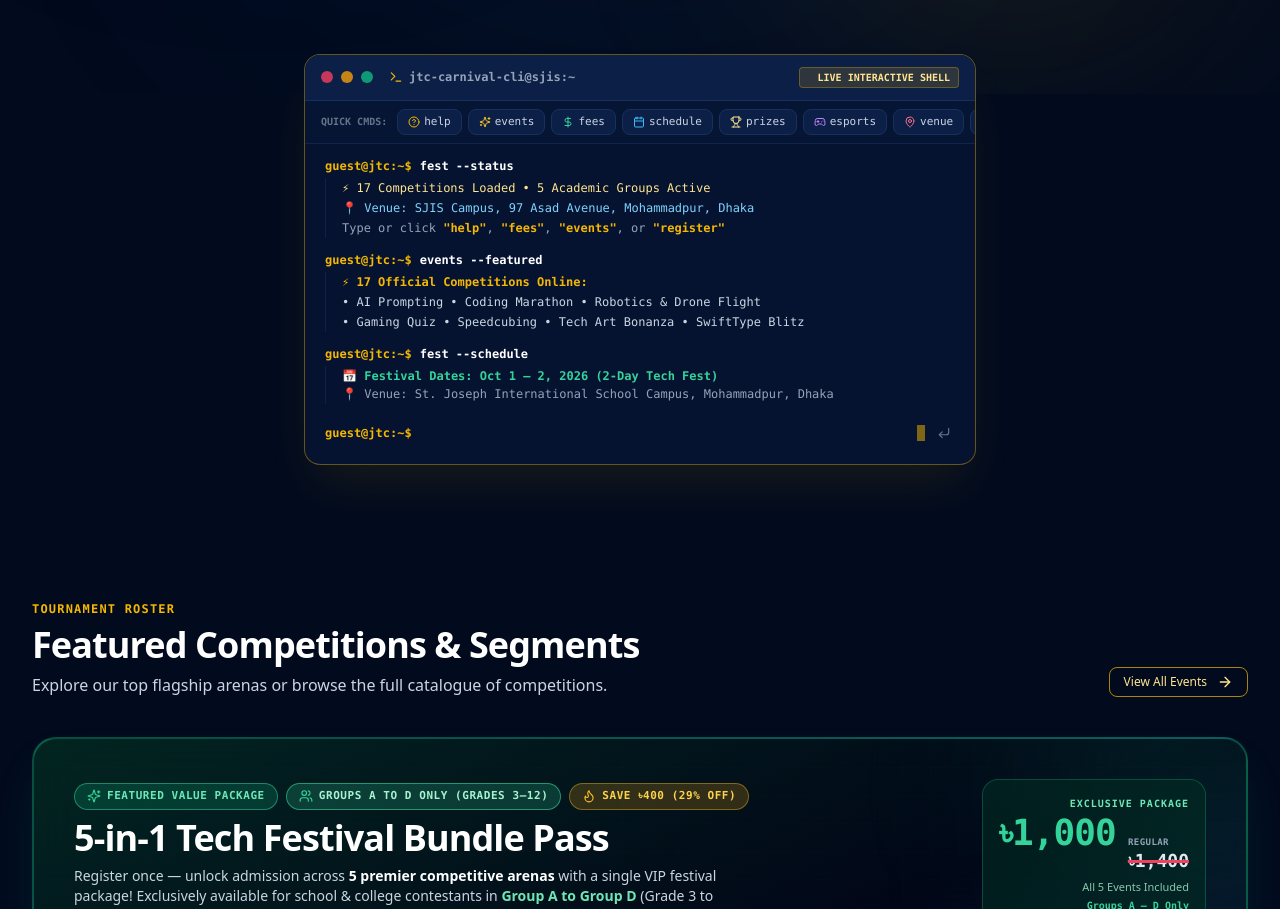
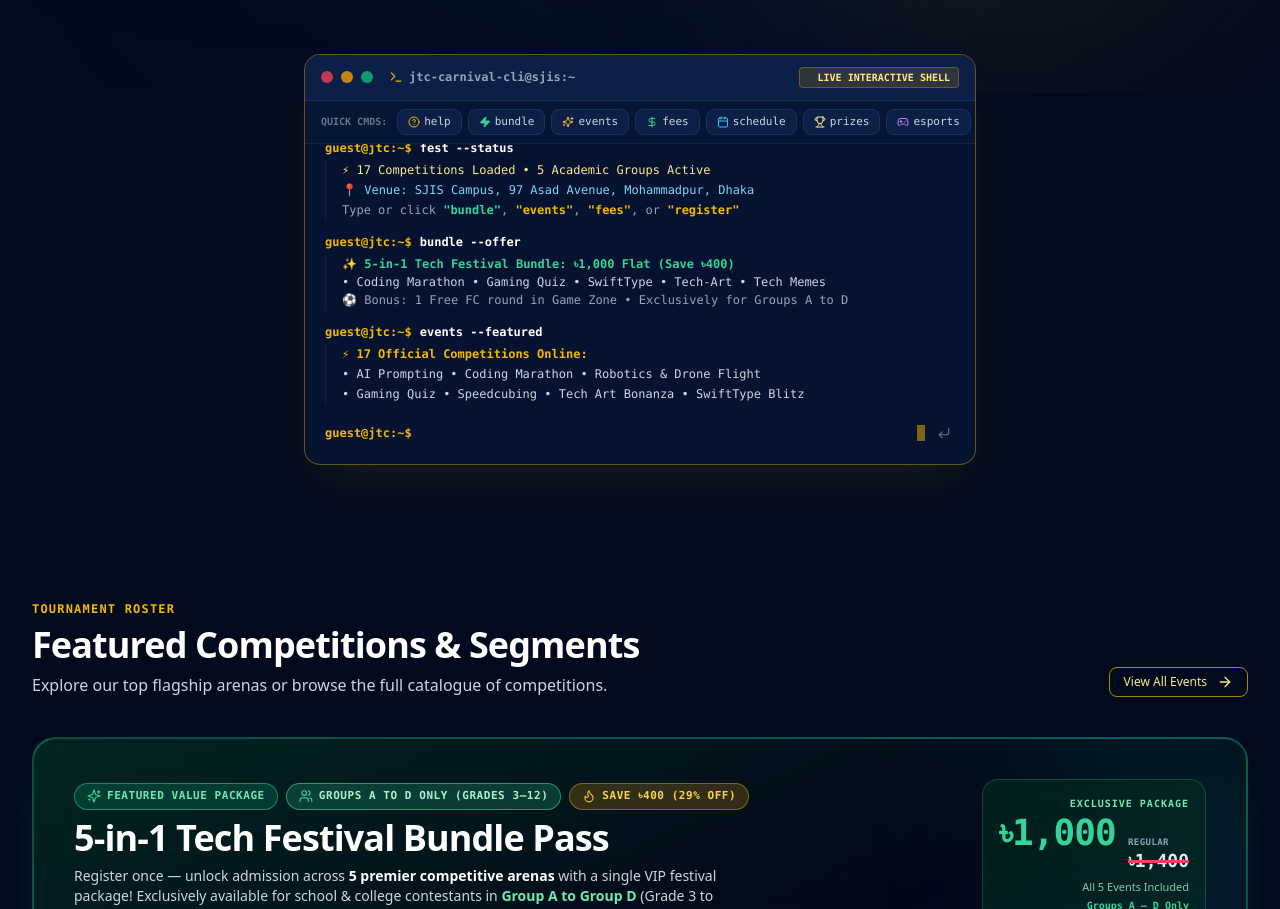
Before and after one commit to sjis-admin/JTC-2026, a Next.js app in the folder frontend/: page / in a window 1280 px wide. Shown: the part 1015-1924 px from the top of the page. Built offline with nearby package versions, Linux system fonts and the light colour scheme; no server answers.

Commit message:
feat(terminal): add bundle quick command, detailed offer response, and fee schedule integration

```diff
--- a/frontend/components/sections/HeroCyberTerminal.tsx
+++ b/frontend/components/sections/HeroCyberTerminal.tsx
@@ -1,7 +1,7 @@
 'use client';
 
 import React, { useState, useEffect, useRef } from 'react';
-import { Terminal, ArrowRight, CornerDownLeft, Sparkles, HelpCircle, Trophy, DollarSign, Calendar, MapPin, Gamepad2, Bot, ShieldCheck } from 'lucide-react';
+import { Terminal, ArrowRight, CornerDownLeft, Sparkles, HelpCircle, Trophy, DollarSign, Calendar, MapPin, Gamepad2, Bot, ShieldCheck, Zap } from 'lucide-react';
 import Link from 'next/link';
 
 interface HistoryItem {
@@ -10,6 +10,16 @@ interface HistoryItem {
 }
 
 const DEMO_SEQUENCE = [
+  {
+    cmd: 'bundle --offer',
+    output: (
+      <div className="space-y-0.5 text-slate-300">
+        <p className="text-emerald-400 font-bold">✨ 5-in-1 Tech Festival Bundle: ৳1,000 Flat (Save ৳400)</p>
+        <p className="text-slate-300">• Coding Marathon • Gaming Quiz • SwiftType • Tech-Art • Tech Memes</p>
+        <p className="text-slate-400">⚽ Bonus: 1 Free FC round in Game Zone • Exclusively for Groups A to D</p>
+      </div>
+    ),
+  },
   {
     cmd: 'events --featured',
     output: (
@@ -69,6 +79,7 @@ const DEMO_SEQUENCE = [
 
 const QUICK_COMMANDS = [
   { label: 'help', cmd: 'help', icon: <HelpCircle className="w-3 h-3 text-gold" /> },
+  { label: 'bundle', cmd: 'bundle', icon: <Zap className="w-3 h-3 text-emerald-400 fill-emerald-400" /> },
   { label: 'events', cmd: 'events', icon: <Sparkles className="w-3 h-3 text-amber-400" /> },
   { label: 'fees', cmd: 'fees', icon: <DollarSign className="w-3 h-3 text-emerald-400" /> },
   { label: 'schedule', cmd: 'schedule', icon: <Calendar className="w-3 h-3 text-sky-400" /> },
@@ -95,9 +106,9 @@ export default function HeroCyberTerminal() {
           <p className="text-gold-light">⚡ 17 Competitions Loaded • 5 Academic Groups Active</p>
           <p className="text-sky-300">📍 Venue: SJIS Campus, 97 Asad Avenue, Mohammadpur, Dhaka</p>
           <p className="text-slate-400">
-            Type or click <span className="text-gold font-bold font-mono">"help"</span>,{' '}
-            <span className="text-gold font-bold font-mono">"fees"</span>,{' '}
-            <span className="text-gold font-bold font-mono">"events"</span>, or{' '}
+            Type or click <span className="text-emerald-400 font-bold font-mono">"bundle"</span>,{' '}
+            <span className="text-gold font-bold font-mono">"events"</span>,{' '}
+            <span className="text-gold font-bold font-mono">"fees"</span>, or{' '}
             <span className="text-gold font-bold font-mono">"register"</span>
           </p>
         </div>
@@ -176,6 +187,7 @@ export default function HeroCyberTerminal() {
           <div className="grid grid-cols-1 sm:grid-cols-2 gap-x-4 gap-y-1 pt-1">
             <div>
               <span className="text-amber-400 font-bold block mb-0.5">✦ FESTIVAL INTEL:</span>
+              <p><span className="text-emerald-400 font-bold">bundle</span> - 5-in-1 VIP Package (৳1,000 • Save ৳400)</p>
               <p><span className="text-gold font-bold">events</span> - All 17 arenas & categories</p>
               <p><span className="text-gold font-bold">fees</span> - Entry pricing breakdown (Tk. 200–1000)</p>
               <p><span className="text-gold font-bold">schedule</span> - 2-Day timeline (Oct 1–2, 2026)</p>
@@ -199,18 +211,52 @@ export default function HeroCyberTerminal() {
           </div>
         </div>
       );
+    } else if (cleanCmd === 'bundle' || cleanCmd === 'bundle --offer' || cleanCmd === 'bundle --info' || cleanCmd === 'package' || cleanCmd === 'offer') {
+      output = (
+        <div className="space-y-1.5 text-xs text-slate-300">
+          <div className="flex items-center justify-between">
+            <p className="text-emerald-400 font-bold flex items-center gap-1.5">
+              <Zap className="w-3.5 h-3.5 fill-emerald-400" />
+              5-in-1 Tech Festival Bundle Pass:
+            </p>
+            <span className="text-[10px] font-mono px-2 py-0.5 rounded bg-emerald-500/20 text-emerald-300 border border-emerald-400/40 font-bold">
+              Save ৳400 (29% Off)
+            </span>
+          </div>
+          <div className="flex items-baseline gap-2 text-white">
+            <span>Special Flat Fee:</span>
+            <strong className="text-emerald-400 font-mono text-sm">৳1,000</strong>
+            <span className="text-slate-400 line-through decoration-rose-500 decoration-[2px] font-mono text-[11px]">
+              Regular: ৳1,400
+            </span>
+          </div>
+          <p className="text-slate-300">
+            • <strong>5 Flagship Arenas:</strong> Coding Marathon • Gaming Quiz • SwiftType Blitz • Tech-Art Bonanza • Tech Memes
+          </p>
+          <p className="text-slate-300">
+            • <strong>Perk Bonus:</strong> 1 Complimentary Free FC Match round in the Game Zone!
+          </p>
+          <p className="text-amber-300 text-[11px]">
+            ⚠️ <strong>Eligibility:</strong> Exclusively available for School & College contestants (Groups A to D, Grades 3–12).
+          </p>
+          <Link href="/register?bundle=1" className="text-emerald-400 font-bold hover:underline inline-flex items-center gap-1 mt-1">
+            → Claim 5-in-1 Bundle in Registration Wizard <ArrowRight className="w-3.5 h-3.5" />
+          </Link>
+        </div>
+      );
     } else if (cleanCmd === 'fees' || cleanCmd === 'pricing' || cleanCmd === 'fees --all') {
       output = (
         <div className="space-y-1.5 text-xs text-slate-300">
           <p className="text-gold font-bold">💳 Official Registration Fee Schedule:</p>
           <div className="space-y-1 pl-1">
+            <p><span className="text-emerald-400 font-bold font-mono">⭐ ৳1,000 VIP Bundle:</span> 5 Flagship Arenas Combo (Save ৳400 + Free FC Match) • Groups A–D Only</p>
             <p><span className="text-emerald-400 font-bold font-mono">৳200 Tier:</span> AI Prompting • SwiftType Blitz • Photo Editing • Rubik’s Showdown</p>
-            <p><span className="text-sky-300 font-bold font-mono">৳300 Tier:</span> Coding Marathon • PowerPoint • Video Making • Tech Quiz • Gaming Quiz • HTML Web • Line Robot • Tech Bytes • Tech Memes • Tech-Art Bonanza • EAFC</p>
-            <p><span className="text-amber-400 font-bold font-mono">৳500 Tier:</span> Drone Competition (Individual) • Robo-Showcase (Individual) • Valorant 5v5 (Team of 5)</p>
+            <p><span className="text-sky-300 font-bold font-mono">৳300 Tier:</span> Coding Marathon • PowerPoint • Video Making • Tech Quiz • Gaming Quiz • HTML Web • Line Robot • Tech Bytes • Tech Memes • Tech-Art Bonanza</p>
+            <p><span className="text-amber-400 font-bold font-mono">৳500 Tier:</span> Drone Competition (Individual) • Robo-Showcase (Individual)</p>
             <p><span className="text-purple-300 font-bold font-mono">৳1,000 Tier:</span> Drone & Robo-Showcase Team Entry (Up to 3 members)</p>
           </div>
           <p className="text-[11px] text-slate-400 pt-0.5">
-            Pay online via instant SSLCommerz (bKash/Nagad/Cards) or manual bKash TrxID during registration.
+            Pay online via instant SSLCommerz (bKash/Nagad/Cards) or manual bKash TrxID during registration. Type <strong className="text-emerald-400 font-mono">"bundle"</strong> to view package details!
           </p>
         </div>
       );
```
